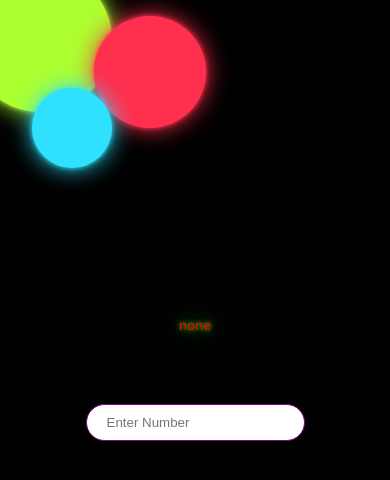
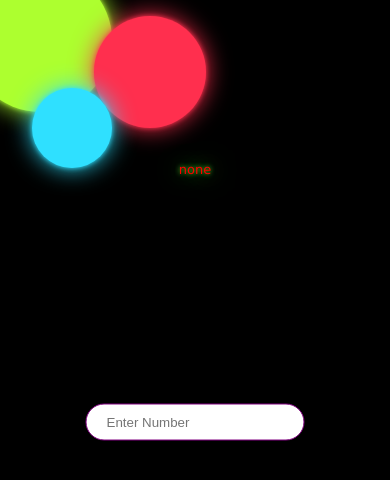
Before and after one commit to yash5800/bank_prob, a plain HTML site: page my_prob_bank§v1.0/index.html in a window 390 px wide. Drawn offline with Linux system fonts and the light colour scheme.

Commit message:
Update style.css

```diff
--- a/my_prob_bank§v1.0/style.css
+++ b/my_prob_bank§v1.0/style.css
@@ -44,8 +44,11 @@ body{
     box-shadow: 0 0 5px   rgb(47, 224, 255),0 0 25px   rgb(47, 224, 255);
 }
 #num{
+    position: fixed;
     padding: 10px 20px;
     border-radius: 3em;
+    left: 50%;
+    transform: translate(-50%,-50%);
     border: 1px solid purple;
     color: blueviolet;
 }
@@ -58,7 +61,6 @@ body{
 }
 @media (max-width:550px) {
     #result{
-        top:25em;
         font-size: small;
     }
 }
```
